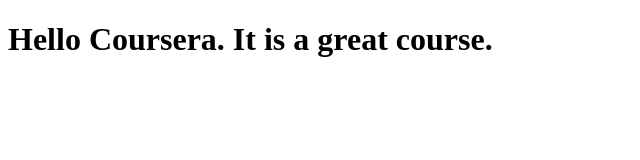
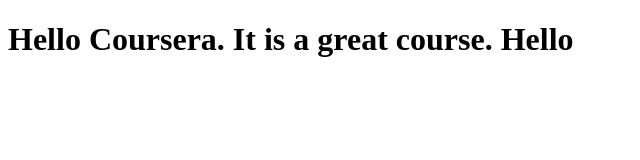
Before and after one commit to AliElHadi/Coursera-HomeWork, a plain HTML site: page site/index.html in a window 1280 px wide. Shown: the whole page, without its empty margins (0-640 px from the left). Drawn offline with Linux system fonts and the light colour scheme.

Commit message:
Small Addittion

```diff
--- a/site/index.html
+++ b/site/index.html
@@ -4,6 +4,6 @@
 	<title>Hello Coursera </title>
 </head>
 <body>
-<h1>Hello Coursera. It is a great course.</h1>
+<h1>Hello Coursera. It is a great course. Hello</h1>
 </body>
 </html>
```
